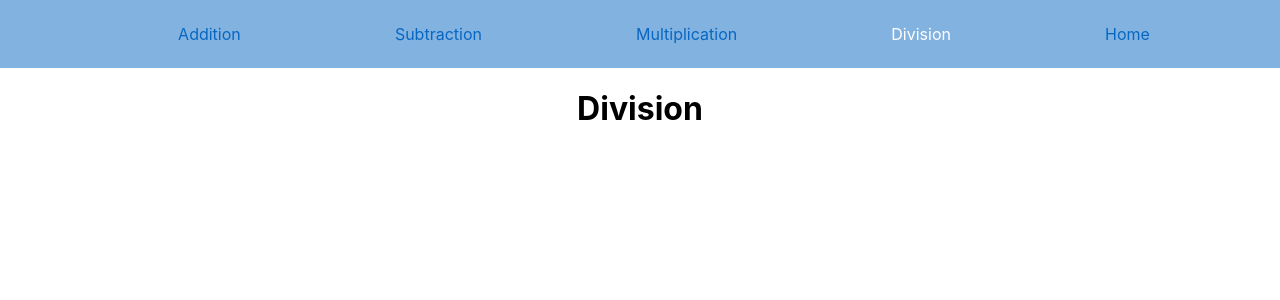
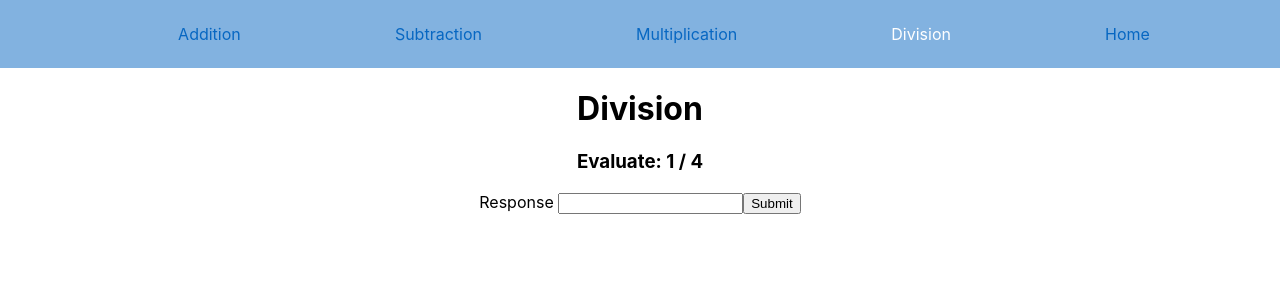
Before and after one commit to koartim/react-math-test, a React (Create React App) app: page /division in a window 1280 px wide. Shown: the top 300 px of the page. Built offline with nearby package versions, Linux system fonts and the light colour scheme; no server answers.

Commit message:
basic functionality

```diff
--- /dev/null
+++ b/src/Question.js
@@ -0,0 +1,41 @@
+import React, { Component } from 'react'
+
+export class Question extends Component {
+
+    state = {
+        response: ""
+    }
+
+    handleChange = (e) => {
+        this.setState({
+            [e.target.name]: e.target.value
+        })
+    }
+
+    handleSubmit = (e) => {
+        e.preventDefault()
+        if (this.state.response === this.props.answer) {
+            alert("correct")
+        } else {
+            alert(`incorrect the answer was ${this.props.answer}` )
+        }
+        this.setState({response: ""})
+    }
+
+
+    render() {
+        const {num1, num2, questionType } = this.props
+        return (
+            <div>
+                {questionType === "subtraction" ? <h3>Evaluate: {num1} - {num2}</h3> : null}
+                <form onChange={this.handleChange} onSubmit={this.handleSubmit}>
+                    <label htmlFor="response">Response </label>
+                    <input type="text" name="response"/>
+                    <button> Submit </button>
+                </form>
+            </div>
+        )
+    }
+}
+
+export default Question
--- a/src/components/Addition.js
+++ b/src/components/Addition.js
@@ -1,10 +1,31 @@
 import React, { Component } from 'react'
+import Question from '.././Question';
 
 export class Addition extends Component {
+    state = {
+        answer: "",
+        num1: Math.floor(Math.random(Math.ceil()) * Math.random() * 10 ).toString(),
+        num2: Math.floor(Math.random(Math.ceil()) * Math.random() * 10 + 1).toString(),
+        questionType: "addition"
+      }
+
+      componentDidMount() {
+        fetch(`http://api.mathjs.org/v4/?expr=${this.state.num1}%2B${this.state.num2}`)
+          .then(rsp => rsp.json())
+          .then(data => this.setState({answer: data.toString()}))
+      }
+
+
     render() {
+
+      const { answer, num1, num2, questionType} = this.state
+      console.log(answer);
+
         return (
             <div>
                 <h1>Addition</h1>
+                {questionType === "addition" ? <h3>Evaluate: {num1} + {num2}</h3> : null}
+                <Question questionType={questionType} answer={answer} num1={num1} num2={num2}/>
             </div>
         )
     }
--- a/src/components/Division.js
+++ b/src/components/Division.js
@@ -1,10 +1,32 @@
 import React, { Component } from 'react'
+import Question from '.././Question';
 
 export class Division extends Component {
+    state = {
+        answer: "",
+        num1: Math.floor(Math.random(Math.ceil()) * Math.random() * 10 ).toString(),
+        num2: Math.floor(Math.random(Math.ceil()) * Math.random() * 10 + 1).toString(),
+        questionType: "division"
+      }
+
+      componentDidMount() {
+        fetch(`http://api.mathjs.org/v4/?expr=${this.state.num1}/${this.state.num2}`)
+          .then(rsp => rsp.json())
+          .then(data => {
+            this.setState({
+              answer: data.toString()
+            })
+          })
+      }
+
+
     render() {
+        const { answer, num1, num2, questionType} = this.state
         return (
             <div>
                 <h1>Division</h1>
+              {questionType === "division" ? <h3>Evaluate: {num1} / {num2}</h3> : null}
+              <Question questionType={questionType} answer={answer} num1={num1} num2={num2}/>
             </div>
         )
     }
--- a/src/components/Multiplication.js
+++ b/src/components/Multiplication.js
@@ -1,16 +1,17 @@
 import React from 'react'
+import Question from '.././Question';
 
 export class Multiplication extends React.Component {
 
   state = {
     answer: "",
-    input: "",
     num1: Math.floor(Math.random(Math.ceil()) * Math.random() * 10 ).toString(),
-    num2: Math.floor(Math.random(Math.ceil()) * Math.random() * 10).toString(),
+    num2: Math.floor(Math.random(Math.ceil()) * Math.random() * 10 + 1).toString(),
+    questionType: "multiplication"
   }
 
   componentDidMount() {
-    fetch(`http://api.mathjs.org/v4/?expr=2*(${this.state.num1}*${this.state.num2})`)
+    fetch(`http://api.mathjs.org/v4/?expr=${this.state.num1}*${this.state.num2}`)
       .then(rsp => rsp.json())
       .then(data => {
         this.setState({
@@ -19,12 +20,13 @@ export class Multiplication extends React.Component {
       })
   }
 
-
     render() {
+      const { answer, num1, num2, questionType} = this.state
         return (
             <div>
-                <h1>Multiplication</h1>
-
+              <h1>Multiplication</h1>
+              {questionType === "multiplication" ? <h3>Evaluate: {num1} * {num2}</h3> : null}
+              <Question questionType={questionType} answer={answer} num1={num1} num2={num2}/>
             </div>
         )
     }
--- a/src/components/Subtraction.js
+++ b/src/components/Subtraction.js
@@ -1,10 +1,31 @@
 import React, { Component } from 'react'
+import Question from '.././Question';
 
 export class Subtraction extends Component {
+
+    state = {
+        answer: "",
+        input: "",
+        num1: Math.floor(Math.random(Math.ceil()) * Math.random() * 10 ).toString(),
+        num2: Math.floor(Math.random(Math.ceil()) * Math.random() * 10 + 1).toString(),
+        questionType: "subtraction"
+      }
+
+    componentDidMount() {
+        fetch(`http://api.mathjs.org/v4/?expr=${this.state.num1}-${this.state.num2}`)
+        .then(rsp => rsp.json())
+        .then(data => {
+          this.setState({
+            answer: data.toString()
+          })
+        })
+    }
+
     render() {
         return (
             <div>
                 <h1>Subtraction</h1>
+                 <Question questionType={this.state.questionType} answer={this.state.answer} num1={this.state.num1} num2={this.state.num2}/>
             </div>
         )
     }
```
Also changed, not shown: src/components/Quiz.js (deleted, +0 -23 lines), 1 other file (tests, documents, lock files or other folders).
